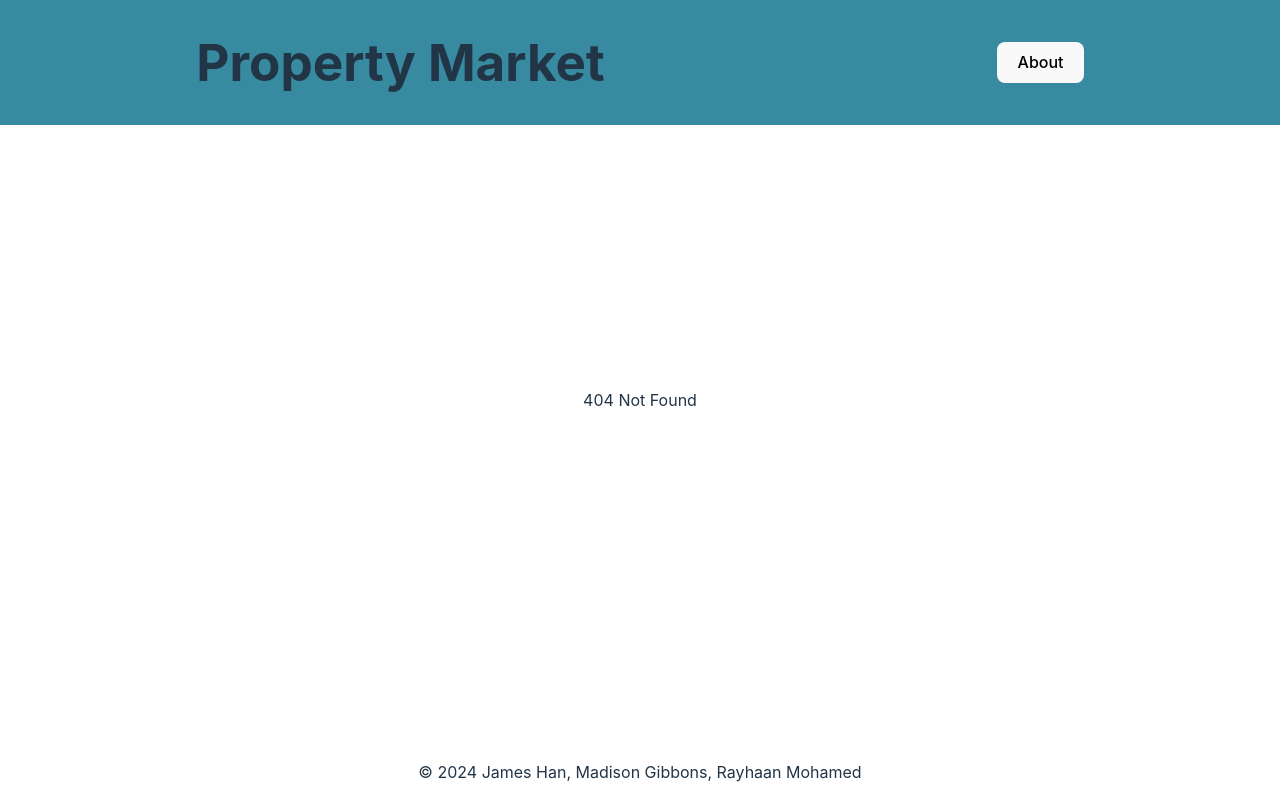
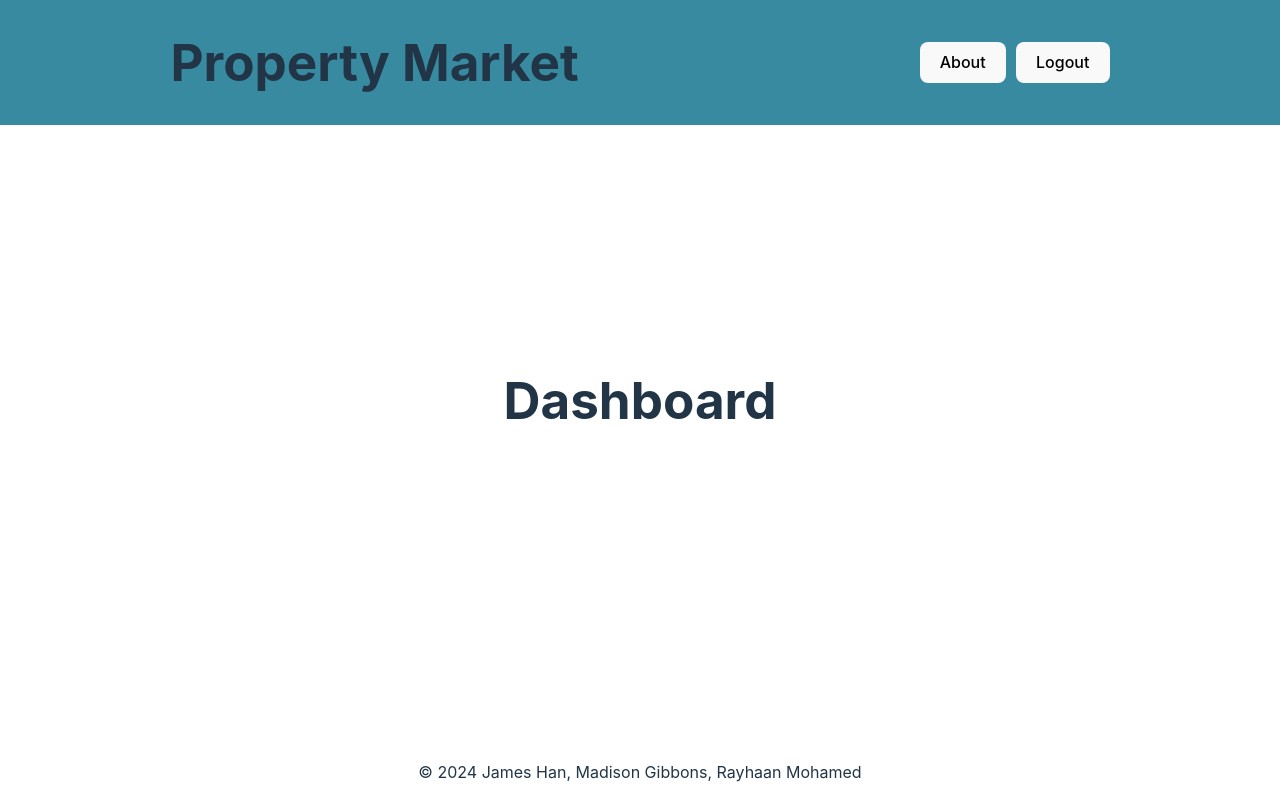
Before and after one commit to mgibbons989/Property-Market, a React (Vite) app: page /dashboard in a window 1280 px wide. Before the commit this address had no page. Built offline with nearby package versions, Linux system fonts and the light colour scheme; sample sign-in values are in the browser's storage.

Commit message:
Handle navigation changes and protect routes

```diff
--- a/src/App.jsx
+++ b/src/App.jsx
@@ -2,19 +2,25 @@ import "./App.css";
 // import { BrowserRouter as Router, Routes, Route, createBrowserRouter } from "react-router-dom";
 import { createBrowserRouter, RouterProvider } from "react-router-dom";
 import Header from "./components/Header";
-import Login from "./components/Login";
-import Register from "./components/Register";
+import LoginPage from "./components/LoginPage";
+import RegisterPage from "./components/RegisterPage";
+import DashboardPage from "./components/DashboardPage";
 import Footer from "./components/Footer";
 
 const router = createBrowserRouter([
   {
     path: '/',
-    element: <Login />,
+    element: <LoginPage />,
     errorElement: <div>404 Not Found</div>
   },
   {
     path: '/register',
-    element: <Register />,
+    element: <RegisterPage />,
+    errorElement: <div>404 Not Found</div>
+  },
+  {
+    path: '/dashboard',
+    element: <DashboardPage />,
     errorElement: <div>404 Not Found</div>
   }
 ]);
@@ -22,20 +28,9 @@ const router = createBrowserRouter([
 function App() {
   return (
     <>
-      <Header />
+      {/* <Header /> */}
         <RouterProvider router={router} />
-      <Footer />
-      {/* <Router>
-        <div>
-          <Header />
-          <Routes>
-            <Route path="/" element={<Login />} />
-            <Route path="/login" element={<Login />} />
-            <Route path="/Register" element={<Register />} />
-          </Routes>
-          <Footer />
-        </div>
-      </Router> */}
+      {/* <Footer /> */}
     </>
   );
 }
--- /dev/null
+++ b/src/components/DashboardPage.jsx
@@ -0,0 +1,21 @@
+import { Navigate } from "react-router-dom";
+import Header from "./Header";
+import Footer from "./Footer";
+
+function DashboardPage() {
+  const user = localStorage.getItem("user");
+
+  if (!user) {
+    return <Navigate to='/' replace />
+  }
+
+  return (
+    <>
+      <Header />
+      <h1>Dashboard</h1>
+      <Footer />
+    </>
+  )
+}
+
+export default DashboardPage;
--- a/src/components/Header.jsx
+++ b/src/components/Header.jsx
@@ -1,10 +1,29 @@
-import AboutButton from './AboutButton'
+import { useEffect, useState } from 'react'
+import AboutButton from "./AboutButton";
+import LogoutButton from "./LogoutButton";
 
 function Header() {
+  const [isLoggedIn, setIsLoggedIn] = useState(false);
+
+  useEffect(() => {
+    const user = localStorage.getItem("user");
+    setIsLoggedIn(!!user); // If user exists
+    console.log(!!user);
+
+  }, []);
+
+  const style = {
+    display: 'flex',
+    gap: '10px'
+  };
+
   return (
     <header className="header">
       <h1>Property Market</h1>
-      <AboutButton />
+      <div style={style}>
+        <AboutButton />
+        {isLoggedIn && <LogoutButton />}
+      </div>
     </header>
   );
 }
--- a/src/components/Login.jsx
+++ b/src/components/LoginPage.jsx
@@ -1,10 +1,12 @@
 import { useState } from "react";
 import axios from "axios";
-import { Link, useNaviate } from "react-router-dom";
+import { Link, Navigate, useNavigate } from "react-router-dom";
+
+import Header from "./Header";
+import Footer from "./Footer";
 
 // const API_BASE_URL = process.env.REACT_APP_API_BASE_URL || "http://127.0.0.1:3306";
 // console.log(API_BASE_URL);
-
 
 function Login() {
   const [email, setEmail] = useState("");
@@ -12,21 +14,29 @@ function Login() {
   const [error, setError] = useState("");
   const navigate = useNavigate();
 
+  const user = localStorage.getItem("user");
+  if (user) {
+    return <Navigate to="/dashboard" replace />;
+  }
+
   const handleLogin = async (e) => {
     e.preventDefault();
     setError("");
 
     try {
-      const response = await axios.post("http://localhost:3306/login", {
+      const response = await axios.post("http://localhost:3306/", {
         email,
         password,
       });
-      console.log(response.status);
 
       if (response.status === 200) {
         alert("Login successful!");
+        const { token, user } = response.data;
+        console.log(user);
+
+        localStorage.setItem("user", JSON.stringify(user));
         // Navigate to correct dashboard (sellger, buyer, admin)
-        // navigate("/dashboard");
+        navigate("/dashboard");
       } else {
         alert("Incorrect");
       }
@@ -46,6 +56,7 @@ function Login() {
 
   return (
     <>
+      <Header />
       <h2>Login</h2>
       <form onSubmit={handleLogin}>
         <div>
@@ -73,8 +84,9 @@ function Login() {
         <button type="submit">Login</button>
       </form>
       <p>
-        Don't have an account? <Link to='/register'>Register here</Link>
+        Don't have an account? <Link to="/register">Register here</Link>
       </p>
+      <Footer />
     </>
   );
 }
--- /dev/null
+++ b/src/components/LogoutButton.jsx
@@ -0,0 +1,17 @@
+import { useNavigate } from "react-router-dom";
+
+function LogoutButton() {
+  const navigate = useNavigate();
+
+  const handleLogout = () => {
+    localStorage.removeItem("user");
+    localStorage.removeItem("token");
+
+    // Navigate back to login after logging out
+    navigate("/");
+  }
+
+  return <button onClick={handleLogout}>Logout</button>
+}
+
+export default LogoutButton;
--- a/src/components/Register.jsx
+++ b/src/components/RegisterPage.jsx
@@ -1,6 +1,9 @@
 import React, { useState } from "react";
 import axios from "axios";
 import { Link, useNavigate } from "react-router-dom";
+
+import Header from "./Header";
+import Footer from "./Footer";
 
 function Register() {
   const [firstName, setFirstName] = useState("");
@@ -40,7 +43,8 @@ function Register() {
   };
 
   return (
-    <div>
+    <>
+      <Header />
       <h2>Register</h2>
       <form onSubmit={handleRegister}>
         {error && <p style={{ color: "red" }}>{error}</p>}
@@ -106,7 +110,8 @@ function Register() {
       <p>
         Already have an account? <Link to="/">Login here</Link>
       </p>
-    </div>
+      <Footer />
+    </>
   );
 }
 
```
Also changed, not shown: 1 other file (tests, documents, lock files or other folders).
